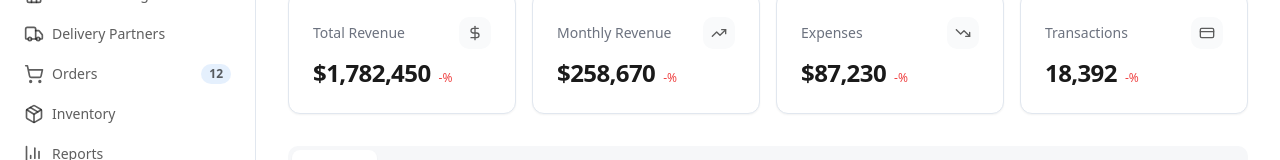
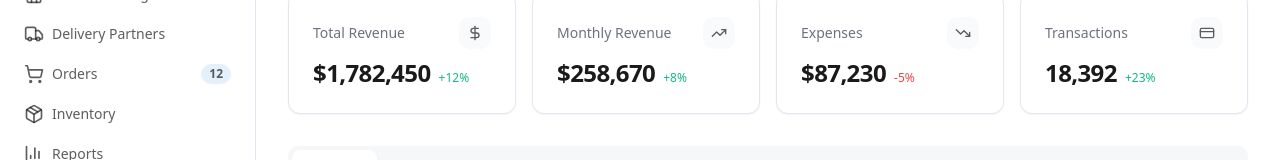
Before and after one commit to Zenyors/whizcart-hub, a React (Vite) app: page /finance in a window 1280 px wide. Shown: the part 188-348 px from the top of the page. Built offline with nearby package versions, Linux system fonts and the light colour scheme.

Commit message:
Fix: StatCard trend prop type
Fixes the type error related to the trend prop in the StatCard component within the Finance page. The trend prop expects an object with 'value' and 'positive' properties, but the code was passing a number. This commit corrects the type mismatch.

```diff
--- a/src/pages/Finance.tsx
+++ b/src/pages/Finance.tsx
@@ -1,4 +1,3 @@
-
 import React, { useState } from "react";
 import { Tabs, TabsContent, TabsList, TabsTrigger } from "@/components/ui/tabs";
 import { Card, CardContent, CardDescription, CardHeader, CardTitle } from "@/components/ui/card";
@@ -43,34 +42,26 @@ const Finance = () => {
             <StatCard
               title="Total Revenue"
               value="$1,782,450"
-              trend={12}
-              trendLabel="from last month"
+              trend={{ value: 12, positive: true }}
               icon={DollarSign}
-              color="green"
             />
             <StatCard
               title="Monthly Revenue"
               value="$258,670"
-              trend={8}
-              trendLabel="from last month"
+              trend={{ value: 8, positive: true }}
               icon={TrendingUp}
-              color="blue"
             />
             <StatCard
               title="Expenses"
               value="$87,230"
-              trend={-5}
-              trendLabel="from last month"
+              trend={{ value: 5, positive: false }}
               icon={TrendingDown}
-              color="orange"
             />
             <StatCard
               title="Transactions"
               value="18,392"
-              trend={23}
-              trendLabel="from last month"
+              trend={{ value: 23, positive: true }}
               icon={CreditCard}
-              color="purple"
             />
           </div>
 
```
